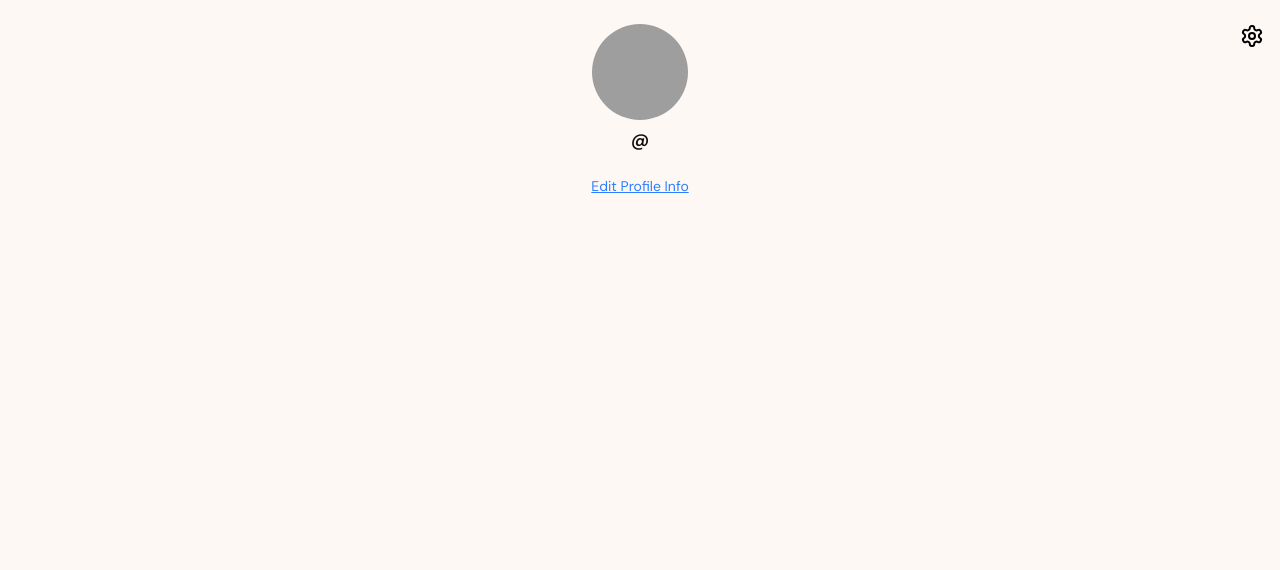
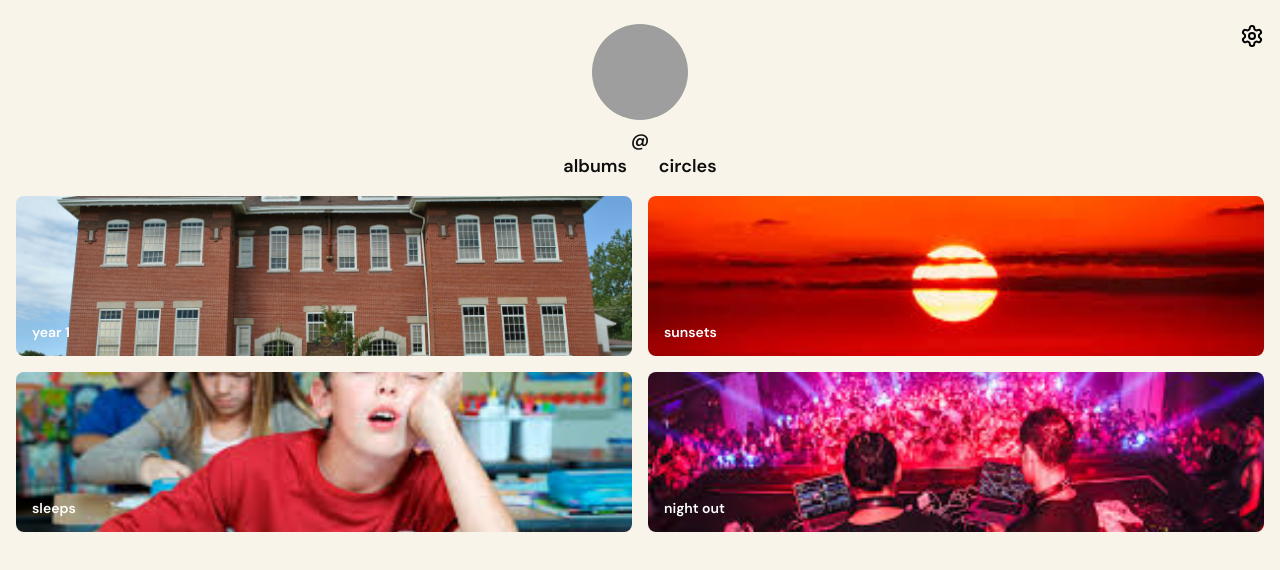
Before and after one commit to ILHT-IDSP/IDSP-Circle, a Next.js app: page /profile in a window 1280 px wide. Shown: the top 570 px of the page. Built offline with nearby package versions, Linux system fonts and the light colour scheme; grey boxes are pictures that could not be loaded.

Commit message:
profilescreen

```diff
--- a/src/components/profile/ProfileScreen.tsx
+++ b/src/components/profile/ProfileScreen.tsx
@@ -1,44 +1,19 @@
-"use client";
+'use client';
 
-import ProfileHeader from "./ProfileHeader";
-import EditProfileForm from "./EditProfileForm";
-import {useEffect, useState} from "react";
-import {Session} from "next-auth";
+import ProfileHeader from './ProfileHeader';
+import ProfileTabs from './ProfileTabs';
 
 const fakeUser = {
-    name: "adnan",
-    email: "adnan@example.com",
-    image: "https://www.google.com/url?sa=i&url=https%3A%2F%2Fwww.reddit.com%2Fr%2Fcartoons%2Fcomments%2F17sypd2%2Fwho_is_arguably_the_most_famous_cartoon_character%2F&psig=AOvVaw2MqBuehigzGexl5Rxr3bQD&ust=1746652898415000&source=images&cd=vfe&opi=89978449&ved=0CBQQjRxqFwoTCJjPo6Tjj40DFQAAAAAdAAAAABAE",
+  name: 'adnan',
+  username: 'adnan',
+  image: '',
+  circlesCount: 7,
+  friendsCount: 43,
 };
-
-export default function ProfileScreen({session}: {session: Session | null}) {
-    // useEffect(() => {
-    //     const fetchSession = async () => {
-    //         try {
-    //             const response = await fetch("/api/auth/session");
-    //             if (!response.ok) throw new Error("Failed to fetch session");
-    //             const data = await response.json();
-
-    //             setSession(data.session);
-    //         } catch (err) {
-    //             console.error("Error fetching sesh", err);
-    //         }
-    //     };
-    //     fetchSession();
-    // }, []);
-
-    // if (!session) {
-    //     return (
-    //         <>
-    //             <h2>Loading jitt...</h2>
-    //         </>
-    //     );
-    // }
-
-    return (
-        <div className="min-h-screen bg-[#fdf8f4] px-4 pt-6 pb-20">
-            <ProfileHeader session={session} />
-            <EditProfileForm session={session} />
-        </div>
-    );
-}
+export default function ProfileScreen() {
+  return (
+    <div className="min-h-screen bg-circles-dark px-4 pt-6 pb-20">
+      <ProfileHeader user={fakeUser} />
+      <ProfileTabs />
+    </div>
+  );}
```
